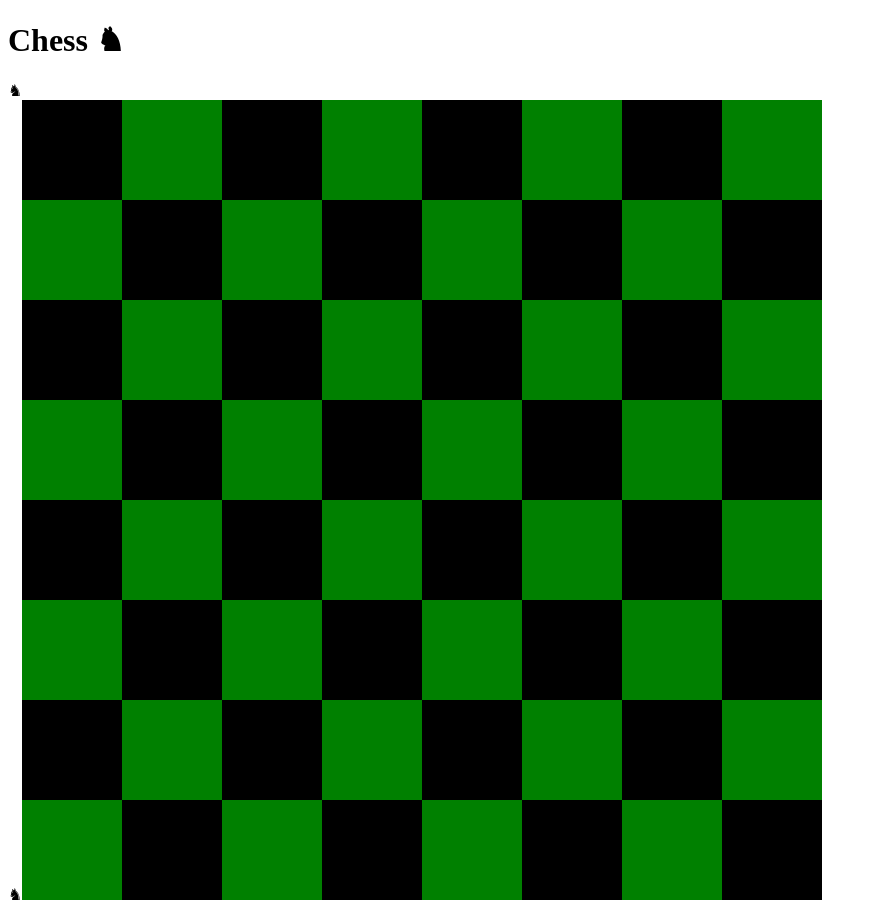
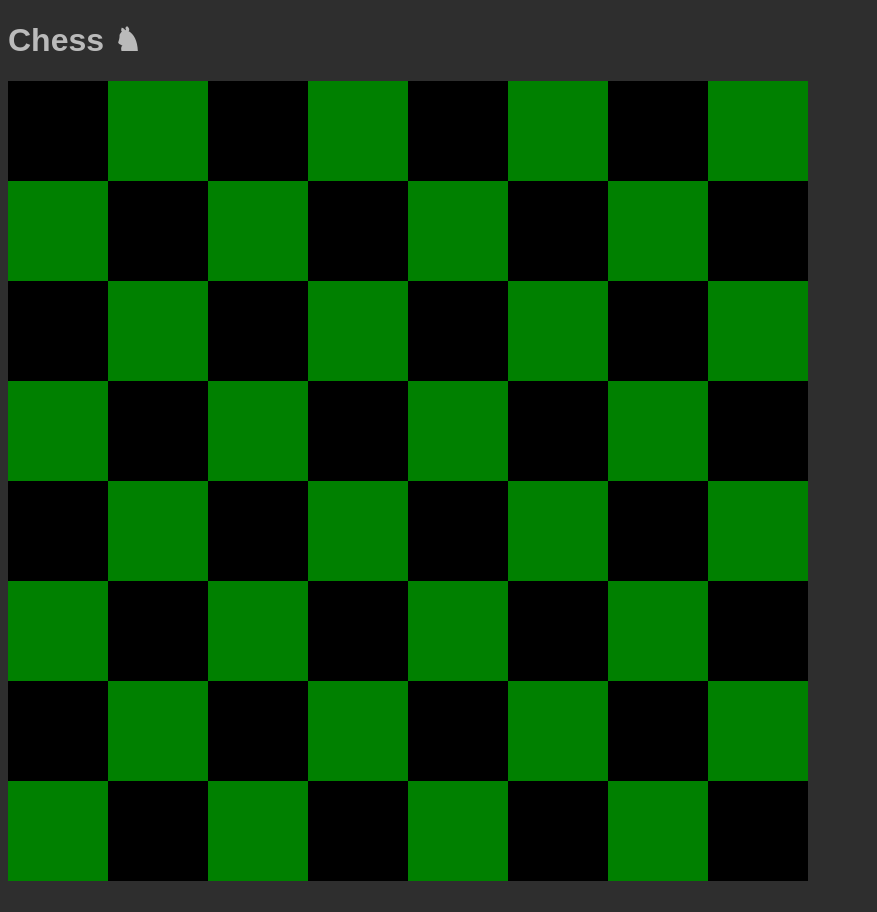
Before and after one commit to p-servus/FunnyGameCollection, a plain HTML site: page client/index.html in a window 1280 px wide. Shown: the whole page, without its empty margins (0-877 px from the left). Drawn offline with Linux system fonts and the light colour scheme.

Commit message:
adds a dark mode

```diff
--- a/client/index.html
+++ b/client/index.html
@@ -3,6 +3,13 @@
 	<head>
 		<meta charset="UTF-8" />
 		<title>♞ Funny Games Collection</title>
+		<style>
+			:root {
+				background-color: rgb(46, 46, 46);
+				color: rgb(186, 186, 186);
+				font-family: sans-serif;
+			}
+		</style>
 		<script src="index.js"></script>
 	</head>
 	<body>
--- a/client/index.js
+++ b/client/index.js
@@ -1,7 +1,5 @@
 window.addEventListener('load', () => {
 	const chessContainer = document.getElementById('chess');
-
-	chessContainer.innerText = '♞\n♞';
 
 	const svgNameSpace = 'http://www.w3.org/2000/svg';
 	const fieldLength = 100;
@@ -11,6 +9,7 @@ window.addEventListener('load', () => {
 	chessMainSvg.setAttributeNS(null, 'height', `${8 * fieldLength}px`);
 	chessContainer.appendChild(chessMainSvg);
 
+	//TODO: please use me!
 	const labels = {
 		horizontal: ['A', 'B', 'C', 'D', 'E', 'F', 'G', 'H'],
 		vertical: ['1', '2', '3', '4', '5', '6', '7', '8'],
```
